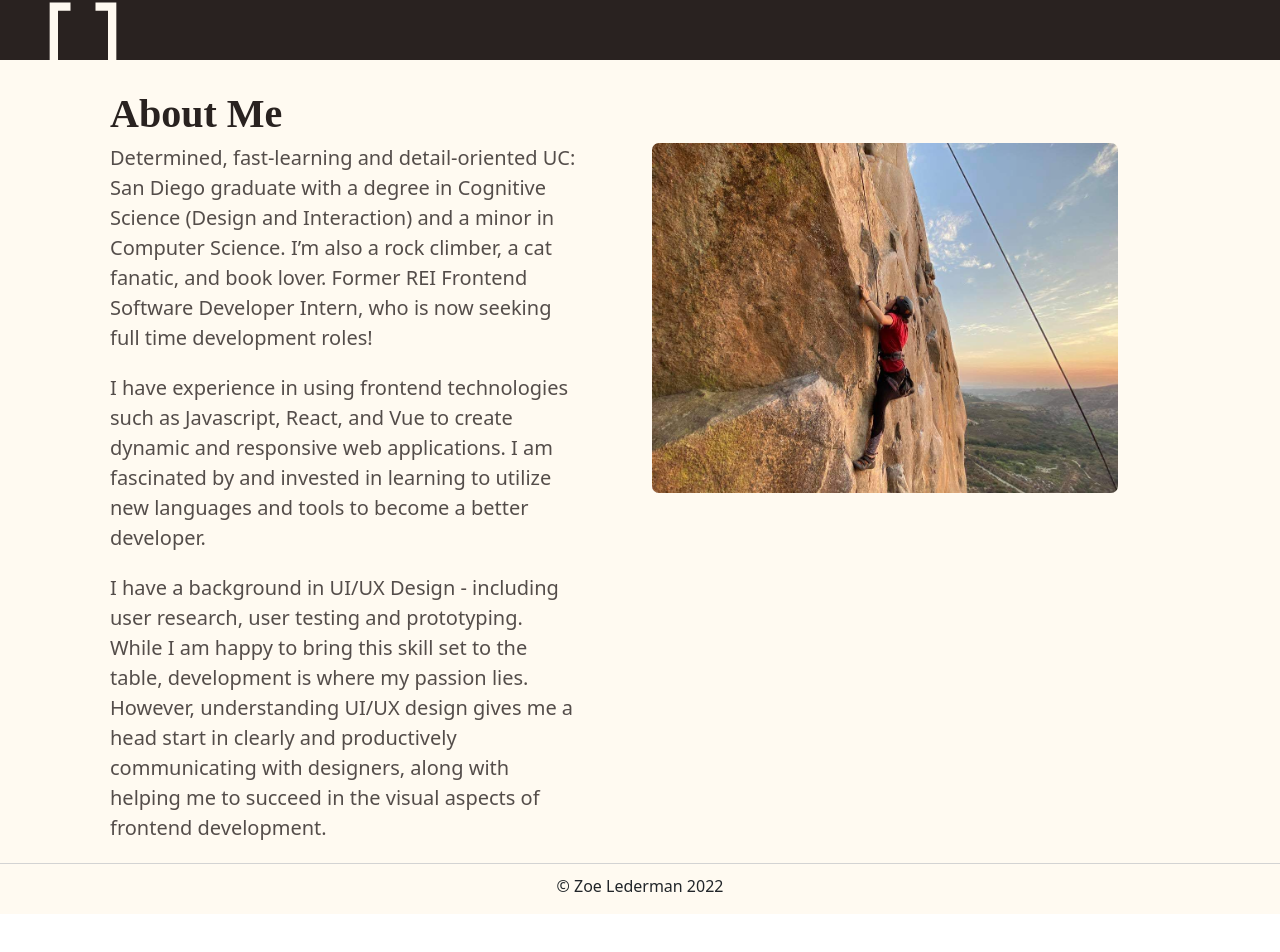
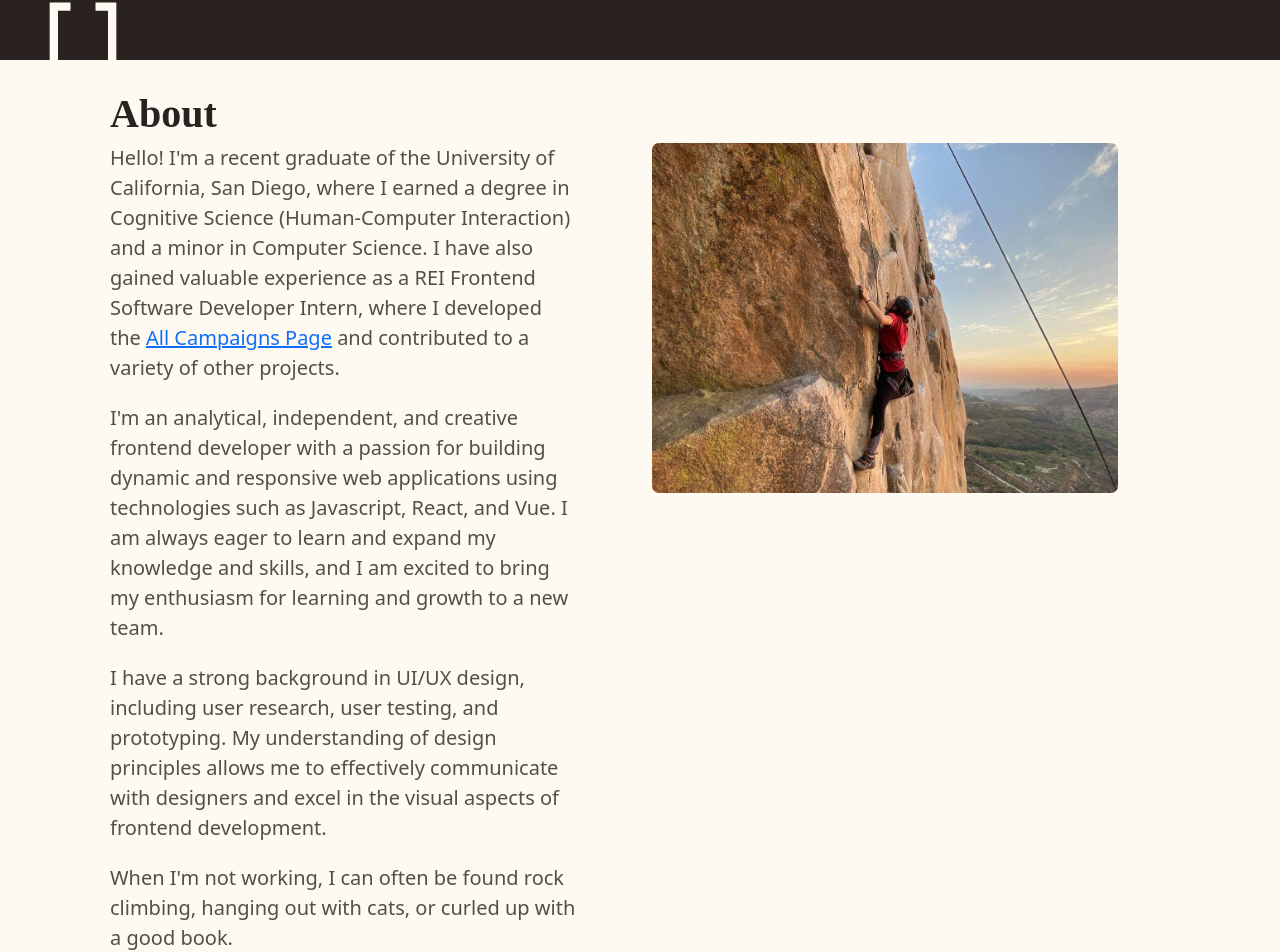
Before and after one commit to zlederma/portfolio-website, a React (Create React App) app: page / in a window 1280 px wide. Shown: the part 740-1692 px from the top of the page. Before the commit the page ends 1654 px from the top, so only its background shows below. Built offline with nearby package versions, Linux system fonts and the light colour scheme.

Commit message:
updated copy

```diff
--- a/src/components/AboutMe.js
+++ b/src/components/AboutMe.js
@@ -6,18 +6,21 @@ export default function AboutMe() {
     return (
         <div id="About" className="about-me__wrapper">
             <div className="about-me__container">
-                <h1 className='about-me__heading'> About Me </h1>
+                <h1 className='about-me__heading'> About </h1>
                 <div>
                     <Row>
                         <Col lg={6} sm={12} xs={12}>
                             <p>
-                                Determined, fast-learning and detail-oriented UC: San Diego graduate with a degree in Cognitive Science (Design and Interaction) and a minor in Computer Science. I’m also a rock climber, a cat fanatic, and book lover. Former REI Frontend Software Developer Intern, who is now seeking full time development roles!
+                                Hello! I'm a recent graduate of the University of California, San Diego, where I earned a degree in Cognitive Science (Human-Computer Interaction) and a minor in Computer Science. I have also gained valuable experience as a REI Frontend Software Developer Intern, where I developed the <a href="https://www.rei.com/action/network/campaigns">All Campaigns Page</a> and contributed to a variety of other projects.
                             </p>
                             <p>
-                                I have experience in using frontend technologies such as Javascript, React, and Vue to create dynamic and responsive web applications. I am fascinated by and invested in learning to utilize new languages and tools to become a better developer.
+                                I'm an analytical, independent, and creative frontend developer with a passion for building dynamic and responsive web applications using technologies such as Javascript, React, and Vue. I am always eager to learn and expand my knowledge and skills, and I am excited to bring my enthusiasm for learning and growth to a new team.
                             </p>
                             <p>
-                                I have a background in UI/UX Design - including user research, user testing and prototyping. While I am happy to bring this skill set to the table, development is where my passion lies. However, understanding UI/UX design gives me a head start in clearly and productively communicating with designers, along with helping me to succeed in the visual aspects of frontend development.
+                                I have a strong background in UI/UX design, including user research, user testing, and prototyping. My understanding of design principles allows me to effectively communicate with designers and excel in the visual aspects of frontend development.
+                            </p>
+                            <p>
+                                When I'm not working, I can often be found rock climbing, hanging out with cats, or curled up with a good book.
                             </p>
                         </Col>
                         <Col lg={6} sm={8} xs={12}>
```
